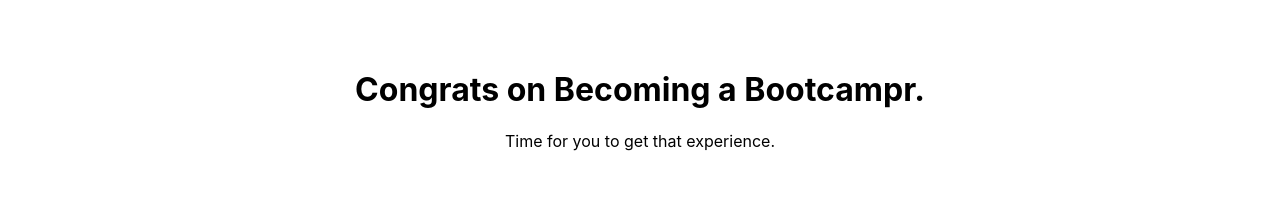
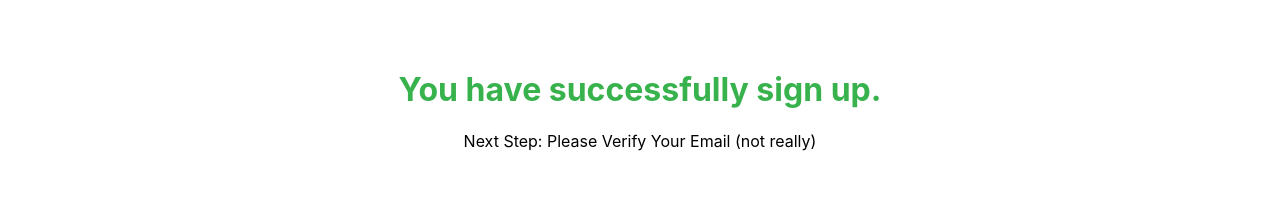
Before and after one commit to yeezick/bootcampr-assessment, a React (Create React App) app in the folder frontend/: page /post-sign-up in a window 1280 px wide. Shown: the part 124-325 px from the top of the page. Built offline with nearby package versions, Linux system fonts and the light colour scheme.

Commit message:
feat: change content and styling for post sign up page

```diff
--- a/frontend/src/screens/PostSignUp/Post-Sign-Up.scss
+++ b/frontend/src/screens/PostSignUp/Post-Sign-Up.scss
@@ -9,6 +9,10 @@
     text-align: center;
     width: 100%;
     padding: 5rem 0;
+
+    & h1 {
+      color: #37b24d;
+    }
   }
 
   .body-container {
--- a/frontend/src/screens/PostSignUp/Post-Sign-Up.tsx
+++ b/frontend/src/screens/PostSignUp/Post-Sign-Up.tsx
@@ -6,8 +6,8 @@ const PostSignUp: React.FC = () => {
   return (
     <div className='post-signup-container'>
       <div className='header-container'>
-        <h1>Congrats on Becoming a Bootcampr.</h1>
-        <p>Time for you to get that experience.</p>
+        <h1>You have successfully sign up.</h1>
+        <p>Next Step: Please Verify Your Email (not really)</p>
       </div>
       <div className='body-container'>
         <img
```
